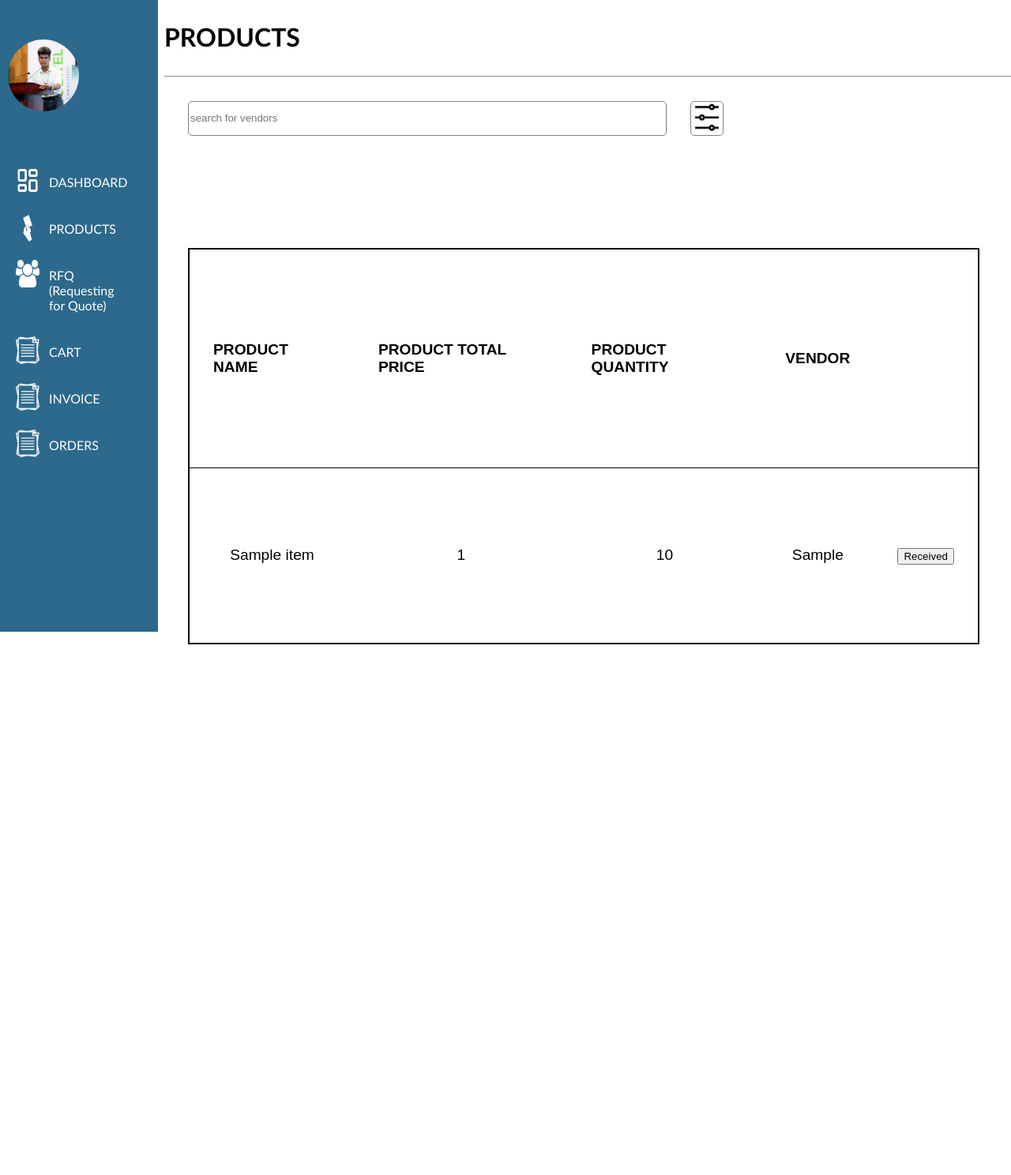
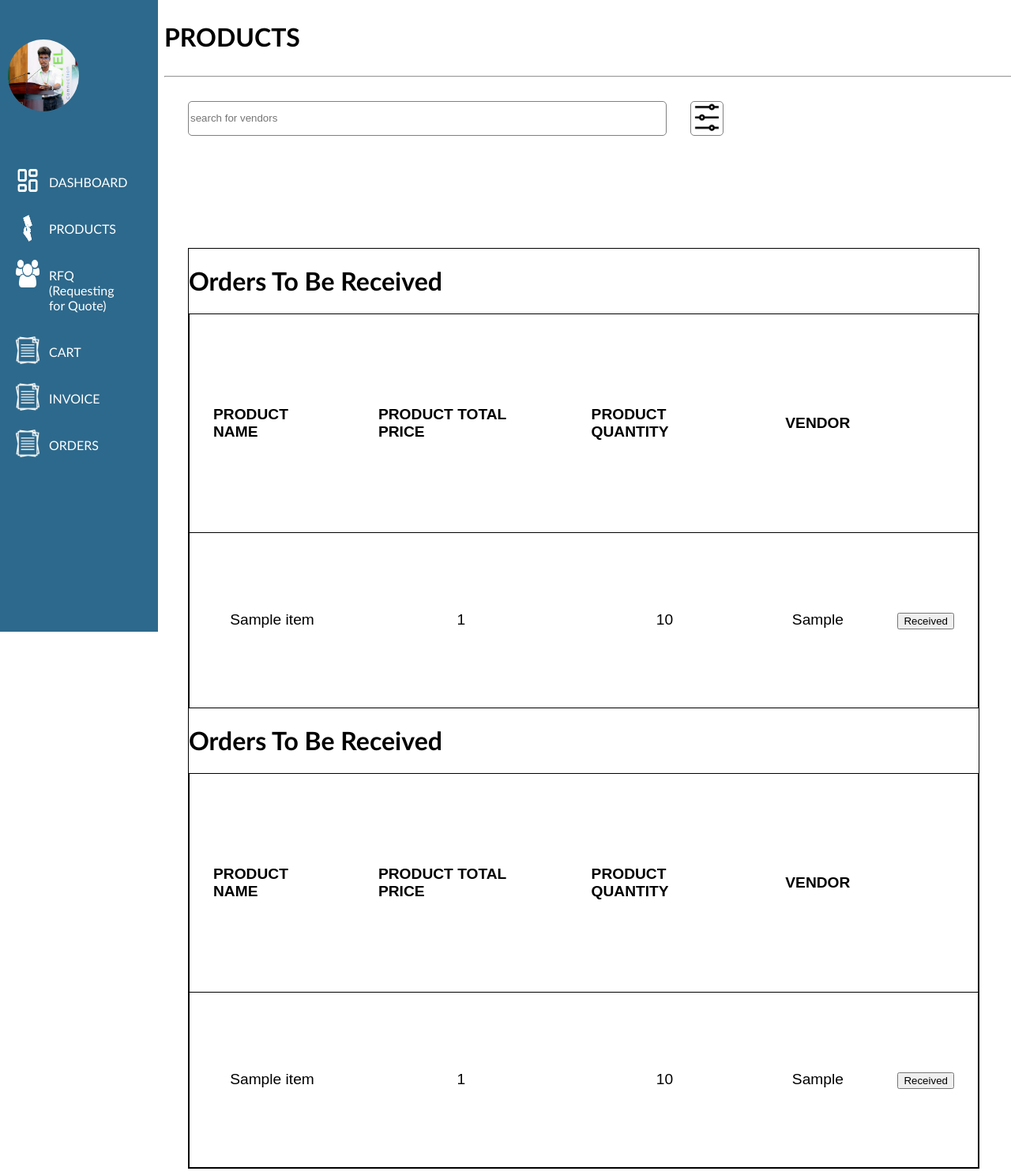
Before and after one commit to Nirusan03/FYP_Abi, a Flask app: page /customer_orders_page in a window 1280 px wide; the page is wider, and only the part inside the window is pictured. Shown: that part at 79% size. Before the commit the page ends 816 px from the top of that part, so only its background shows below. Run offline with Flask 3, Linux system fonts and the light colour scheme; a database or web service that is not in the repository returns one stand-in record (values such as "Sample title").

Commit message:
Kanmoodi thirakum pothu

```diff
--- a/app.py
+++ b/app.py
@@ -699,7 +699,12 @@ def customer_orders_page():
         print(i, " ")
         ro.append(i)
 
-    return render_template('customer-orders.html', customer=customer, date=date, ro=ro)
+    retrieve_pp = db_customer[customer].find({"status": "paid_pending"})
+    pp = []
+    for document in pp:
+        pp.append(document)
+
+    return render_template('customer-orders.html', customer=customer, date=date, ro=ro, pp=pp)
 
 
 @app.route('/customer_order_received', methods=['POST'])
--- a/templates/customer-orders.html
+++ b/templates/customer-orders.html
@@ -93,6 +93,7 @@
                 <div class="delivery-earning">
                     <div class="upcoming">
                     {% if ro %}
+                        <h1>Orders To Be Received</h1>
                         <table>
                             <tr>
                               <th>PRODUCT NAME</th>
@@ -115,8 +116,37 @@
                           {% endfor %}
                         </table>
                     {% else %}
-                    <p>There is no data</p>
+                    <p>There is no product to be received</p>
                     {% endif %}
+
+                    {% if ro %}
+                        <h1>Orders To Be Received</h1>
+                        <table>
+                            <tr>
+                              <th>PRODUCT NAME</th>
+                              <th>PRODUCT TOTAL PRICE</th>
+                              <th>PRODUCT QUANTITY</th>
+                              <th>VENDOR</th>
+                            </tr>
+                          {% for post in ro %}
+                                <tr>
+                                    <td>{{post.product_Name}}</td>
+                                    <td>{{post.total_price}}</td>
+                                    <td>{{post.selected_Quantity}}</td>
+                                    <td>{{post.product_Vendor}}</td>
+                                  <td>
+                                    <form method="POST" action="/customer_order_received">
+                                    <button type="submit" value="{{post.product_Vendor}} {{post.product_Id}}" id="order-received" name="order-received">Received</button>
+                                    </form>
+                                </td>
+                                </tr>
+                          {% endfor %}
+                        </table>
+                    {% else %}
+                    <p>There is no product to be received</p>
+                    {% endif %}
+
+
                     </div>
                 </div>
             </div>
```
